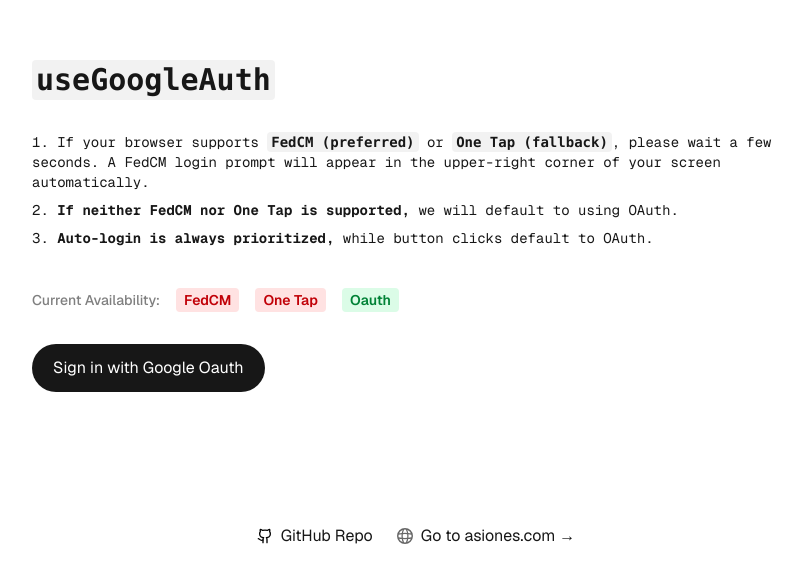
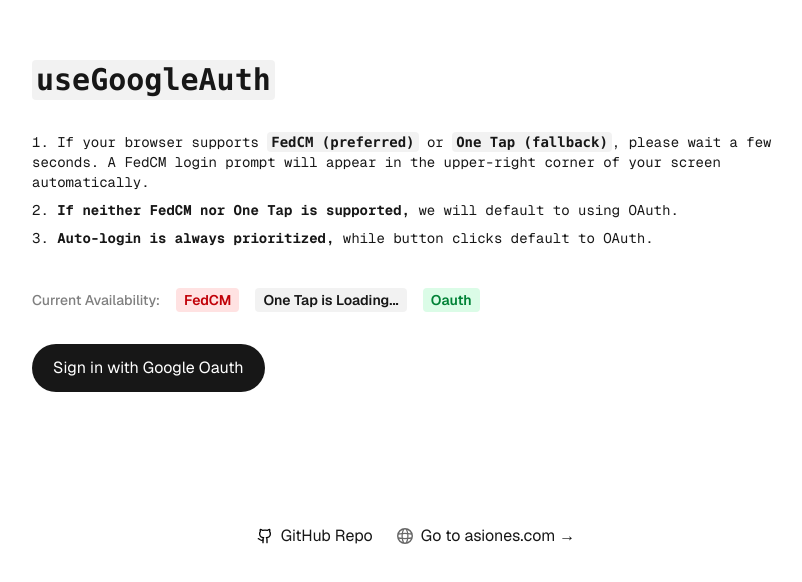
Before and after one commit to asionesjia/useGoogleAuth, a Next.js app: page / in a window 1280 px wide. Shown: the part 174-756 px from the top of the page, without its empty margins (224-1026 px from the left). Built offline with nearby package versions, Linux system fonts and the light colour scheme.

Commit message:
🎨 fix(src/components/google-auth-button.tsx): 修复加载状态文本顺序，提升用户体验。

```diff
--- a/src/components/google-auth-button.tsx
+++ b/src/components/google-auth-button.tsx
@@ -15,8 +15,8 @@ const GoogleAuthButton = () => {
             )}>FedCM</span>
           <span className={cn("text-nowrap bg-black/[.05] dark:bg-white/[.06] px-2 py-0.5 rounded font-semibold",
             isFedCMAvailable ? 'text-foreground' : isOneTapAvailable ? 'bg-green-100 text-green-700' : 'bg-red-100 text-red-700',
-            isGoogleScriptLoaded && 'bg-black/[.05] dark:bg-white/[.06] text-foreground'
-          )}>{isGoogleScriptLoaded ? 'One Tap is Loading...' : 'One Tap'}</span>
+            !isGoogleScriptLoaded && 'bg-black/[.05] dark:bg-white/[.06] text-foreground'
+          )}>{isGoogleScriptLoaded ? 'One Tap' : 'One Tap is Loading...'}</span>
           <span className={cn("bg-green-100 text-green-700 px-2 py-0.5 rounded font-semibold")}>Oauth</span>
         </div>
           <button
```
